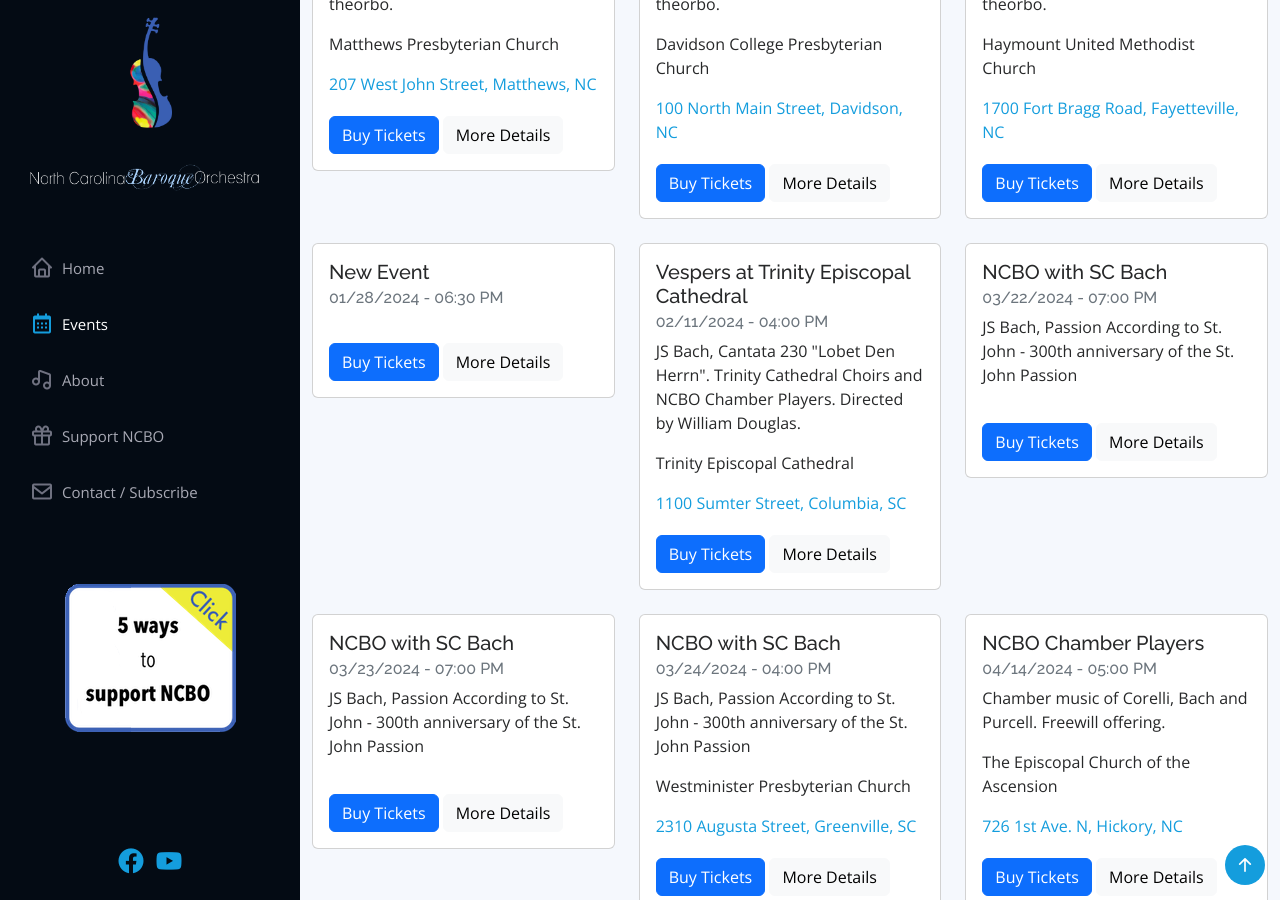
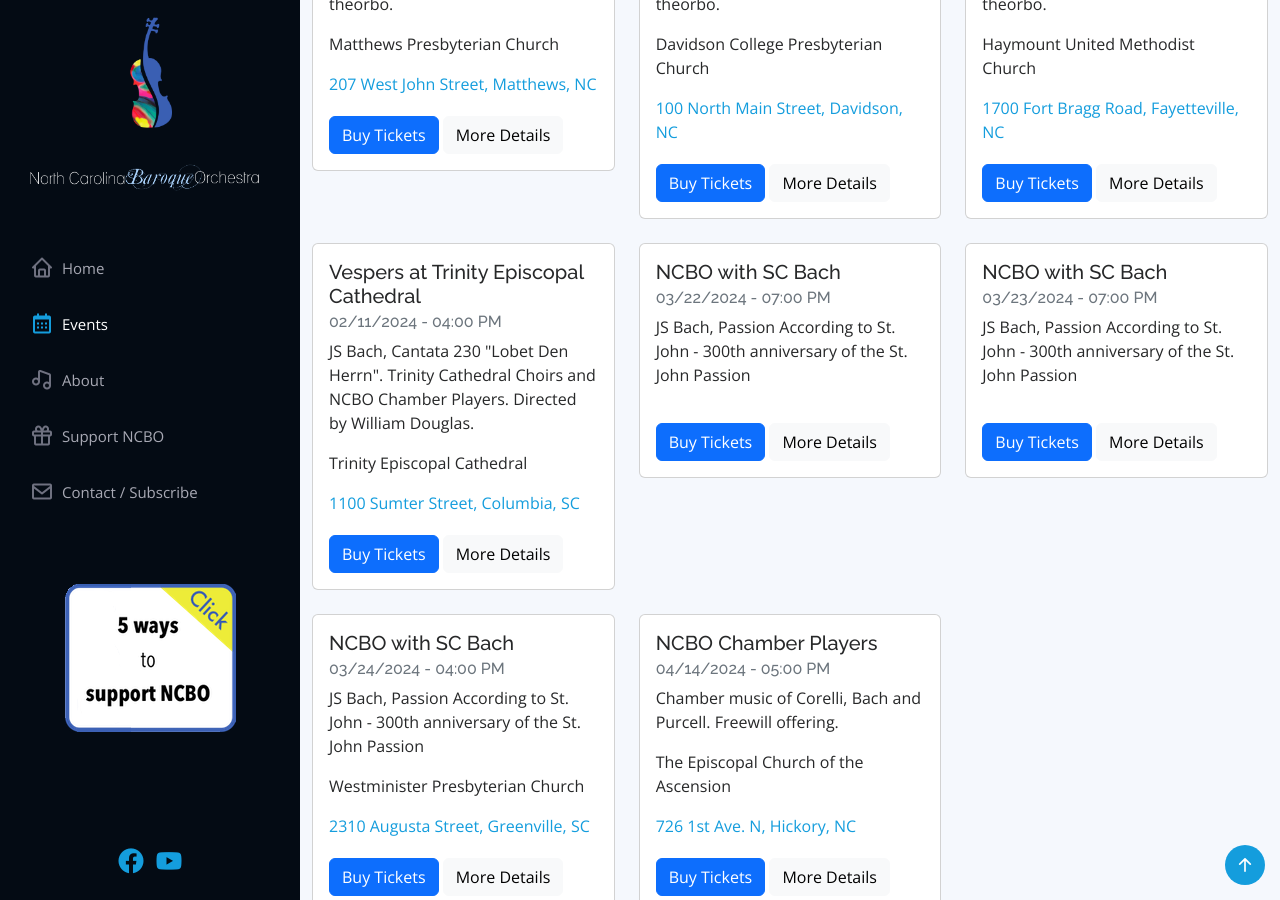
Before and after one commit to ncbaroqueorchestra/ncboweb, a Jekyll site: the page built from index.md, in a window 1280 px wide and 900 px high, scrolled down 2048 px. Built offline with Jekyll 4.4.1, drawn with Linux system fonts in a browser that asks for light colours; comment, search, counter and statistics services are not loaded.

Commit message:
Updated NCBO events

```diff
--- a/_data/events.yml
+++ b/_data/events.yml
@@ -76,16 +76,6 @@
   mapurl: https://maps.app.goo.gl/eA95wYqBo2kThPSR9
   ticketurl: ''
   venue: Haymount United Methodist Church
-- address: ''
-  description: ''
-  eventdate: 01/28/2024
-  eventdetailsurl: ''
-  eventimageurl: ''
-  eventtime: 06:30 PM
-  heading: New Event
-  mapurl: ''
-  ticketurl: ''
-  venue: ''
 - address: 1100 Sumter Street, Columbia, SC
   description: JS Bach, Cantata 230 "Lobet Den Herrn". Trinity Cathedral Choirs and
     NCBO Chamber Players. Directed by William Douglas.
```
